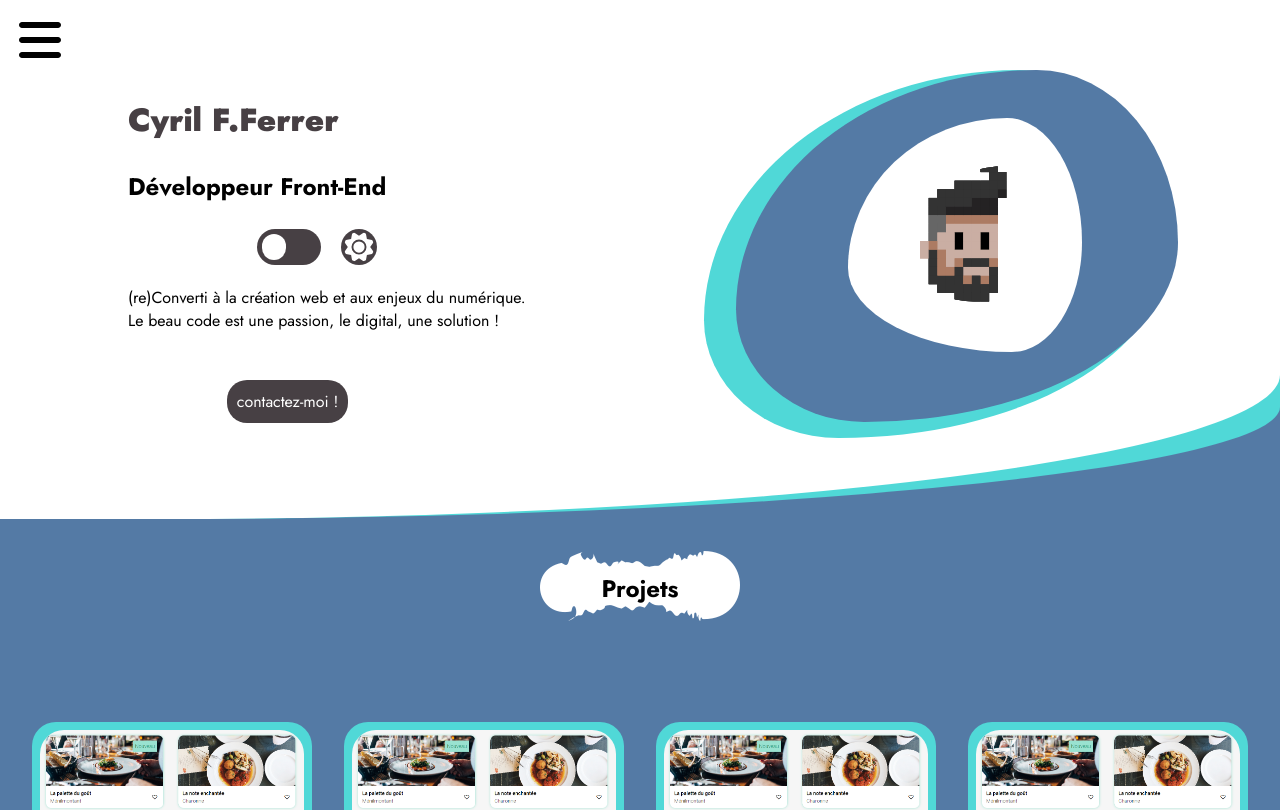
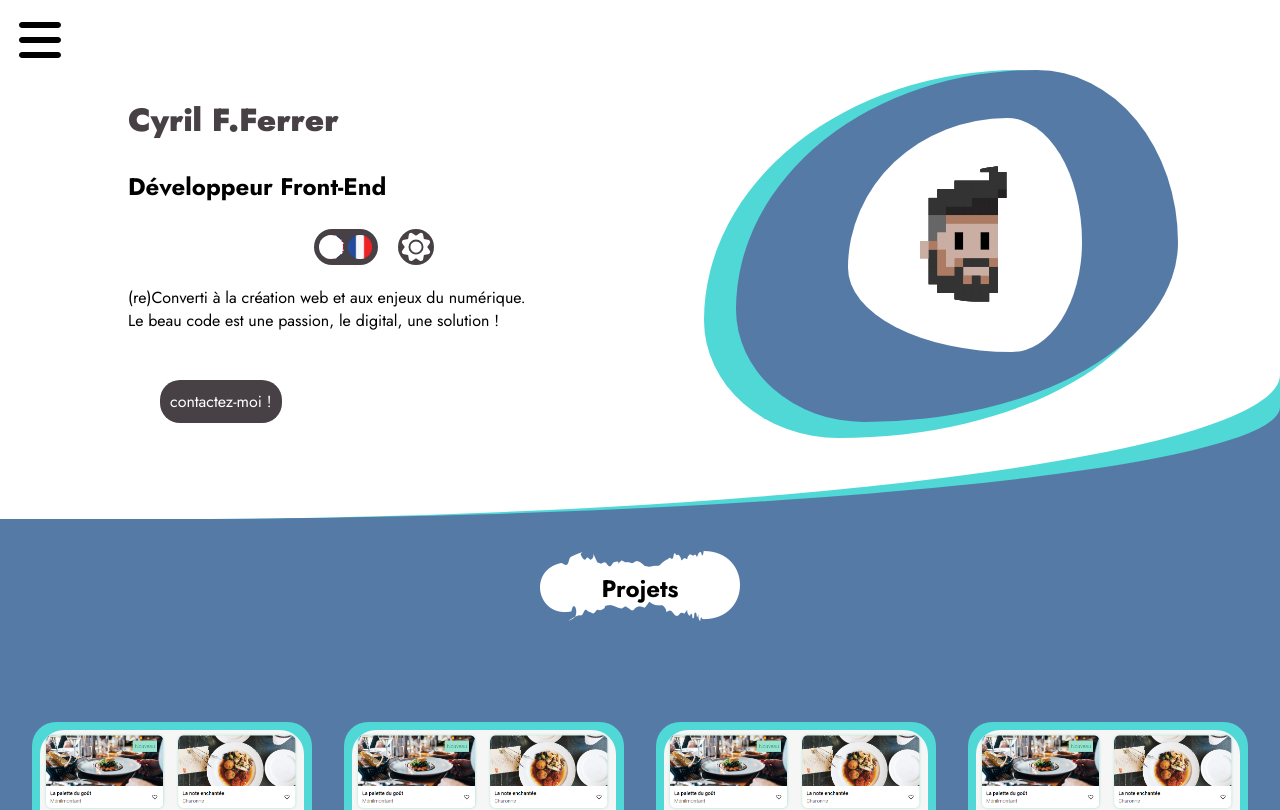
Before and after one commit to Jouvain/OC_P12, a React (Vite) app: page / in a window 1280 px wide. Shown: the top 810 px of the page. Built offline with nearby package versions, Linux system fonts and the light colour scheme.

Commit message:
add flags for switcher

```diff
--- a/src/Components/Switcher/Switcher.css
+++ b/src/Components/Switcher/Switcher.css
@@ -5,6 +5,7 @@
     .toggle-switch {
     position: relative;
     width: 64px;
+    margin: auto;
     }
     .checkbox {
     display: none;
@@ -26,16 +27,34 @@
     .switch {
     display: block;
     width: 24px;
-    margin: 5px;
+    height: 24px;
+    margin: 6px;
     background: #fff;
     position: absolute;
     top: 0;
     bottom: 0;
-    right: 47%;
+    right: 45%;
     border: 0 solid #bbb;
-    border-radius: 20px;
+    border-radius: 50%;
     transition: all 0.3s ease-in 0s;
     }
     .checkbox:checked + .label .switch {
     right: 0%;
     }
+    .french {
+        width: 24px;
+        height: 24px;
+        position: absolute;
+        top: 0;
+        bottom: 0;
+        right: 0;
+        margin: 6px;
+    }
+    .english {
+        width: 24px;
+        height: 24px;
+        position: absolute;
+        top: 0;
+        left: 0;
+        margin: 6px;
+    }
--- a/src/Components/Switcher/Switcher.jsx
+++ b/src/Components/Switcher/Switcher.jsx
@@ -1,5 +1,6 @@
 /** imports **/
-
+import french from "../../assets/french_flag.png"
+import english from "../../assets/british_flag.png"
 import "./Switcher.css"
 
 export default function Switcher({label, handleClick}) {
@@ -10,6 +11,8 @@ export default function Switcher({label, handleClick}) {
             <div className="toggle-switch">
                 <input type="checkbox" className="checkbox" name={label} id={label} />
                 <label htmlFor={label} className="label" onClick={handleClick}>
+                    <img src={french} className="french" />
+                    <img src={english} className="english" />
                     <span className="inner"/>
                     <span className="switch"/>
                 </label>
--- a/src/Homepage/Homepage.css
+++ b/src/Homepage/Homepage.css
@@ -42,10 +42,11 @@
     flex-direction: column;
     justify-content: center;
 }
+
 .hero__content {
     display: flex;
     flex-direction: column;
-    align-items: center;
+    width: 40vw;
 }
 .hero__button {
     width: 200px;
```
Also changed, not shown: src/assets/british_flag.png (added), src/assets/french_flag.png (added).
